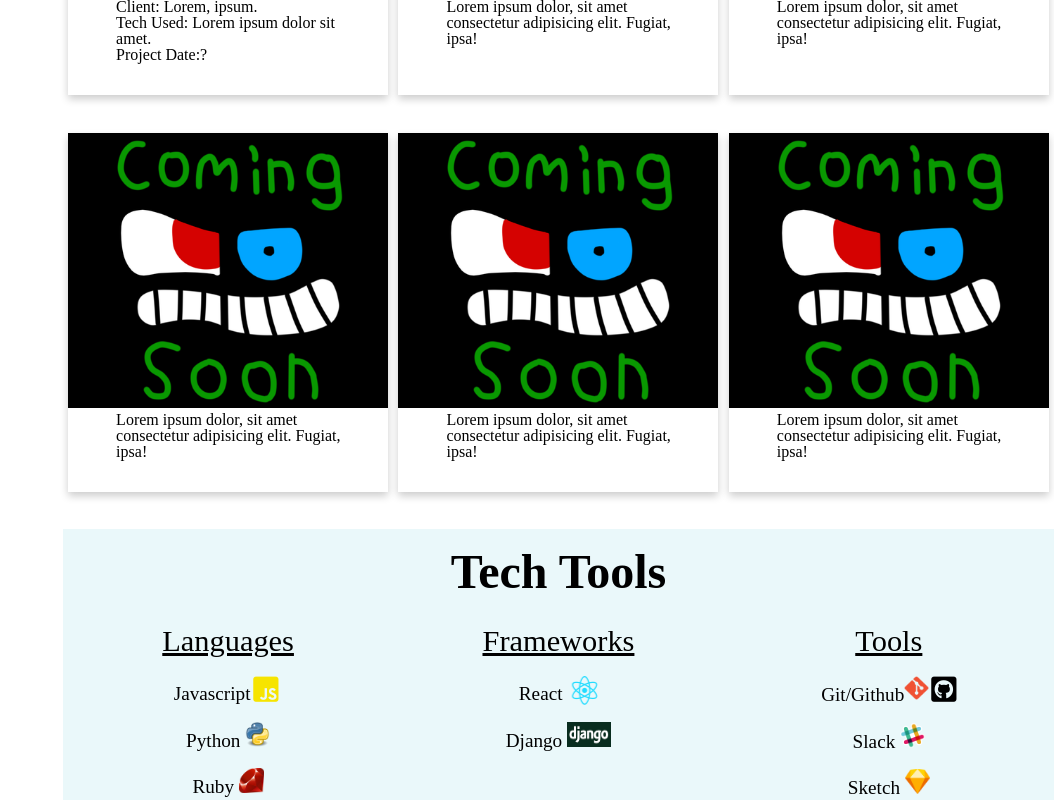
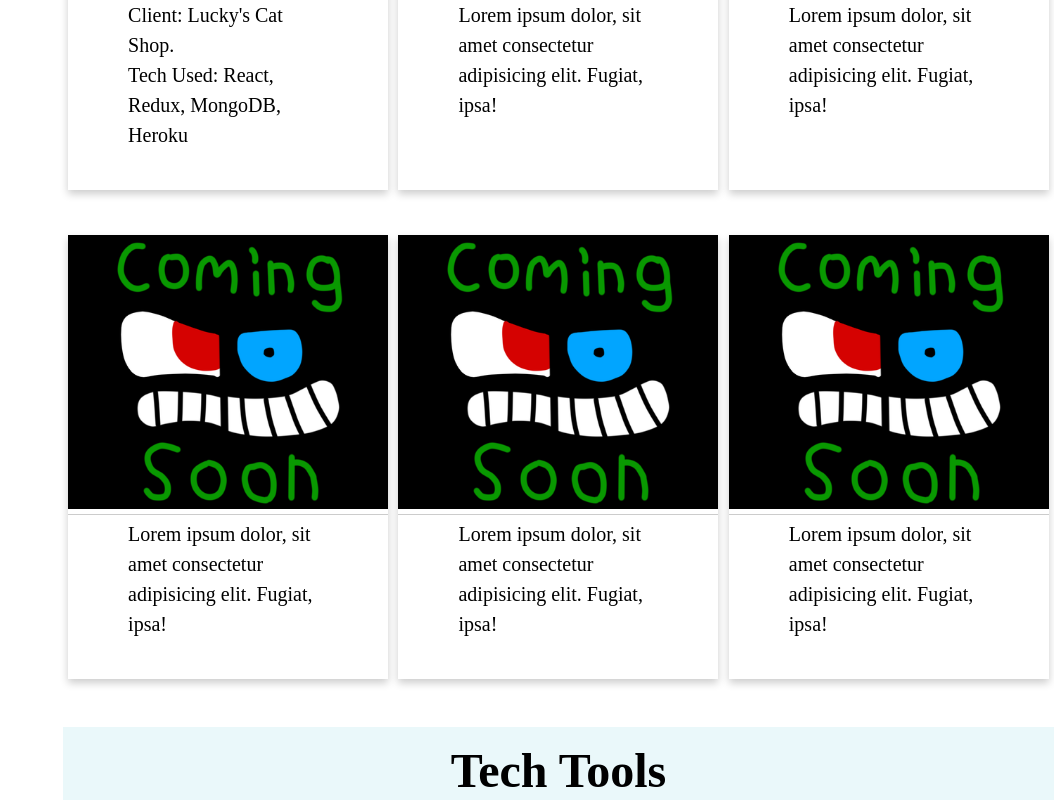
Before and after one commit to salvadb23/Personal-Website, a React (Create React App) app: page / in a window 1280 px wide. Shown: the part 1180-1980 px from the top of the page, without its empty margins (226-1280 px from the left). Built offline with nearby package versions, Linux system fonts and the light colour scheme; a web font is replaced by a local one.

Commit message:
Refactored everything except the Navbar and header

```diff
--- a/src/CSS/Navbar.css
+++ b/src/CSS/Navbar.css
@@ -16,7 +16,7 @@
 /* Styling the li's on the side */
 .navBar ul li {
   padding: 1em;
-  font-size: 1.47em;
+  font-size: 2em;
 }
 
 .navBar ul li a {
@@ -52,6 +52,13 @@ Responsive styles below
 @media screen and (max-width: 1380px) {
   .navBar .side-links li {
     padding-top: 0.5em;
+  }
+}
+
+@media screen and (max-width: 1100px) {
+  .navBar .side-links li {
+    padding-top: 1em;
+    font-size: 1.6em;
   }
 }
 
--- a/src/CSS/Portfolio.css
+++ b/src/CSS/Portfolio.css
@@ -7,22 +7,29 @@
 
 .card {
   box-shadow: 0 4px 8px 0 rgba(0, 0, 0, 0.2);
-  transition: 2s;
-  margin: 0.3em;
+  margin-bottom: 1em;
 }
 
 .card:hover {
   box-shadow: 0 8px 16px 0 rgba(0, 0, 0, 0.2);
+  transition: 0.4s;
 }
 
 .card img {
   width: 20em;
+  padding-bottom: 5px;
+  border-bottom: 1px solid rgba(0, 0, 0, 0.2);
 }
 
 .card > img + p {
-  width: 15em;
+  width: 10em;
   margin-left: 3em;
   padding: 1px 0 2em 0;
+}
+
+.card p {
+  line-height: 1.5;
+  font-size: 20px;
 }
 
 /* Responsive for Mobile phones */
@@ -30,4 +37,7 @@
   #Portfolio .port-section {
     width: 95%;
   }
+  .card {
+    margin-bottom: 2em;
+  }
 }
--- a/src/CSS/TechTools.css
+++ b/src/CSS/TechTools.css
@@ -17,7 +17,7 @@ ul {
 }
 
 .techTools li {
-  font-size: 1.2em;
+  font-size: 1.6em;
   margin: 0.5em;
   margin: -7px 0 18px 0px;
   margin-top: 0.2em;
@@ -56,11 +56,21 @@ ul {
   animation: reactSpin linear 4s infinite;
 }
 
-/* Tablet style */
-@media screen and (max-width: 625px) {
+/* Tablet styles*/
+
+@media screen and (max-width: 900px) {
+  .techTools ul li {
+    font-size: 1.5em;
+  }
+}
+
+@media screen and (max-width: 700px) {
   .techTools {
     grid-template-columns: 1fr;
     grid-template-rows: auto;
+  }
+  .techTools ul li {
+    font-size: 1.5em;
   }
 }
 
@@ -68,9 +78,6 @@ ul {
 @media screen and (max-width: 540px) {
   .techTools ul {
     width: 95%;
-  }
-  .techTools ul li {
-    font-size: 1.5em;
   }
 }
 
--- a/src/Components/AboutComp.js
+++ b/src/Components/AboutComp.js
@@ -9,11 +9,11 @@ export default class About extends Component {
         <div className="about-section">
           <img src={me} alt="Me" />
           <p>
-            Howdy! My name is William Bogans, a native of Savannah, Georgia. I'm
-            currently located in SF, California attending{" "}
-            <a href="https://www.makeschool.com/"> Make School</a>. When I'm not
-            writing 1's and 0's, you can find me trekking around San Francisco
-            seeking out new eateries to fill my stomach.
+            Howdy! My name is William Bogans. A native of Atlanta, Georgia but
+            raised in Savannah, GA. I'm currently located in SF, California
+            attending <a href="https://www.makeschool.com/"> Make School</a>.
+            When I'm not writing 1's and 0's, you can find me trekking around
+            San Francisco seeking out new eateries to fill my stomach.
           </p>
         </div>
       </div>
--- a/src/Components/PortfolioComp.js
+++ b/src/Components/PortfolioComp.js
@@ -12,9 +12,8 @@ export default class PortfolioSect extends Component {
           <div className="card">
             <img src={comingSoon} alt="One of my projects" />
             <p>
-              Client: Lorem, ipsum. <br />
-              Tech Used: Lorem ipsum dolor sit amet. <br />
-              Project Date:?
+              Client: Lucky's Cat Shop. <br />
+              Tech Used: React, Redux, MongoDB, Heroku
             </p>
           </div>
           <div className="card">
--- a/src/Components/TechToolsComp.js
+++ b/src/Components/TechToolsComp.js
@@ -19,10 +19,10 @@ export default class TechTools extends Component {
               Javascript <i className="fab fa-js-square " />
             </li>
             <li>
-              Python <img src={python} alt="Python logo" srcset="" />
+              Python <img src={python} alt="Python logo" srcSet="" />
             </li>
             <li>
-              Ruby <img src={ruby} alt="Ruby logo" srcset="" />
+              Ruby <img src={ruby} alt="Ruby logo" srcSet="" />
             </li>
           </ul>
           <ul>
@@ -31,7 +31,7 @@ export default class TechTools extends Component {
               React <i className="fab fa-react" />
             </li>
             <li>
-              Django <img src={django} alt="Django logo" srcset="" />
+              Django <img src={django} alt="Django logo" srcSet="" />
             </li>
           </ul>
           <ul>
@@ -45,10 +45,10 @@ export default class TechTools extends Component {
               />
             </li>
             <li>
-              Slack <img src={slack} alt="Slack logo" srcset="" />
+              Slack <img src={slack} alt="Slack logo" srcSet="" />
             </li>
             <li>
-              Sketch <img src={sketch} alt="Sketch logo" srcset="" />
+              Sketch <img src={sketch} alt="Sketch logo" srcSet="" />
             </li>
           </ul>
         </div>
```
